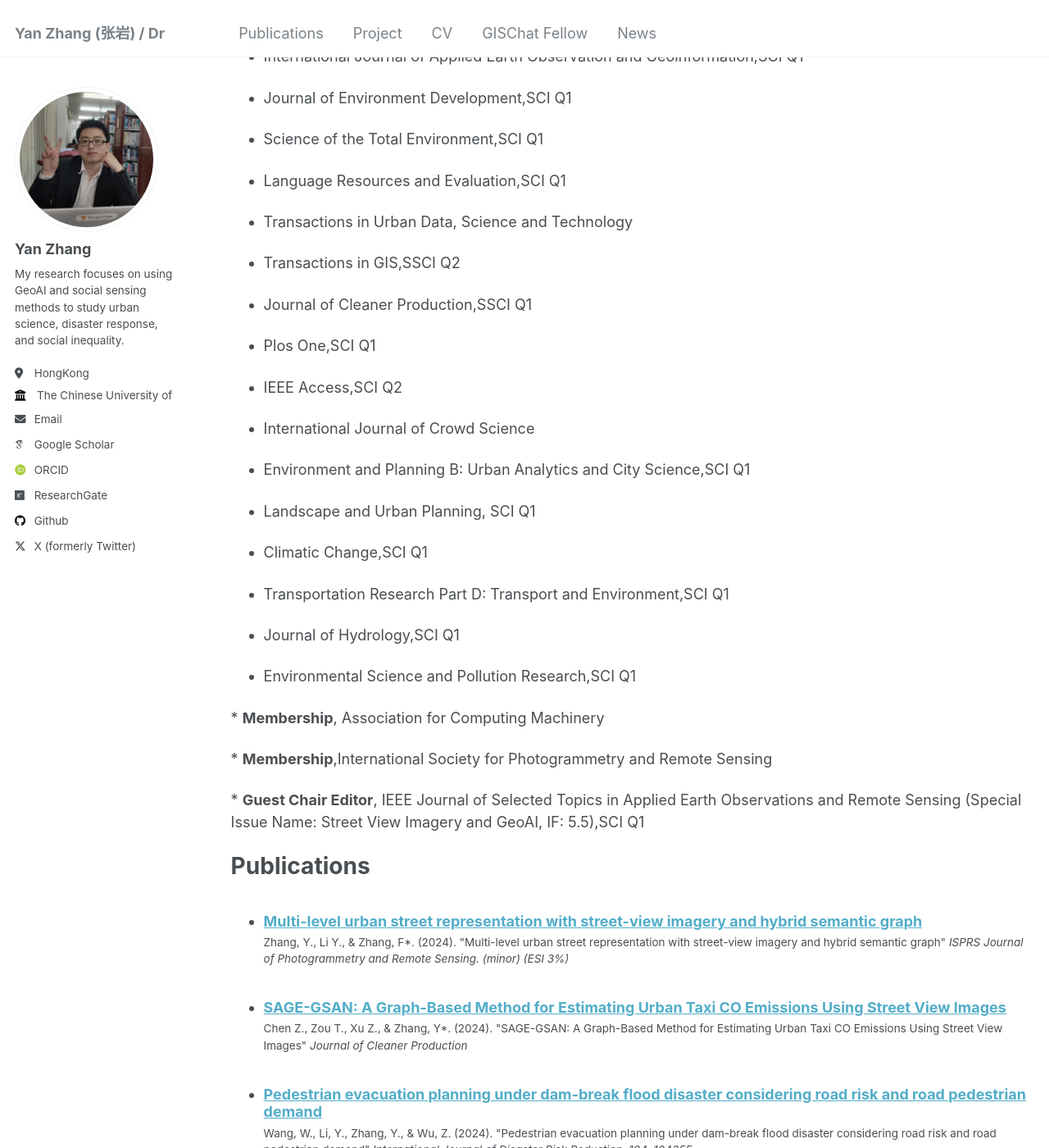
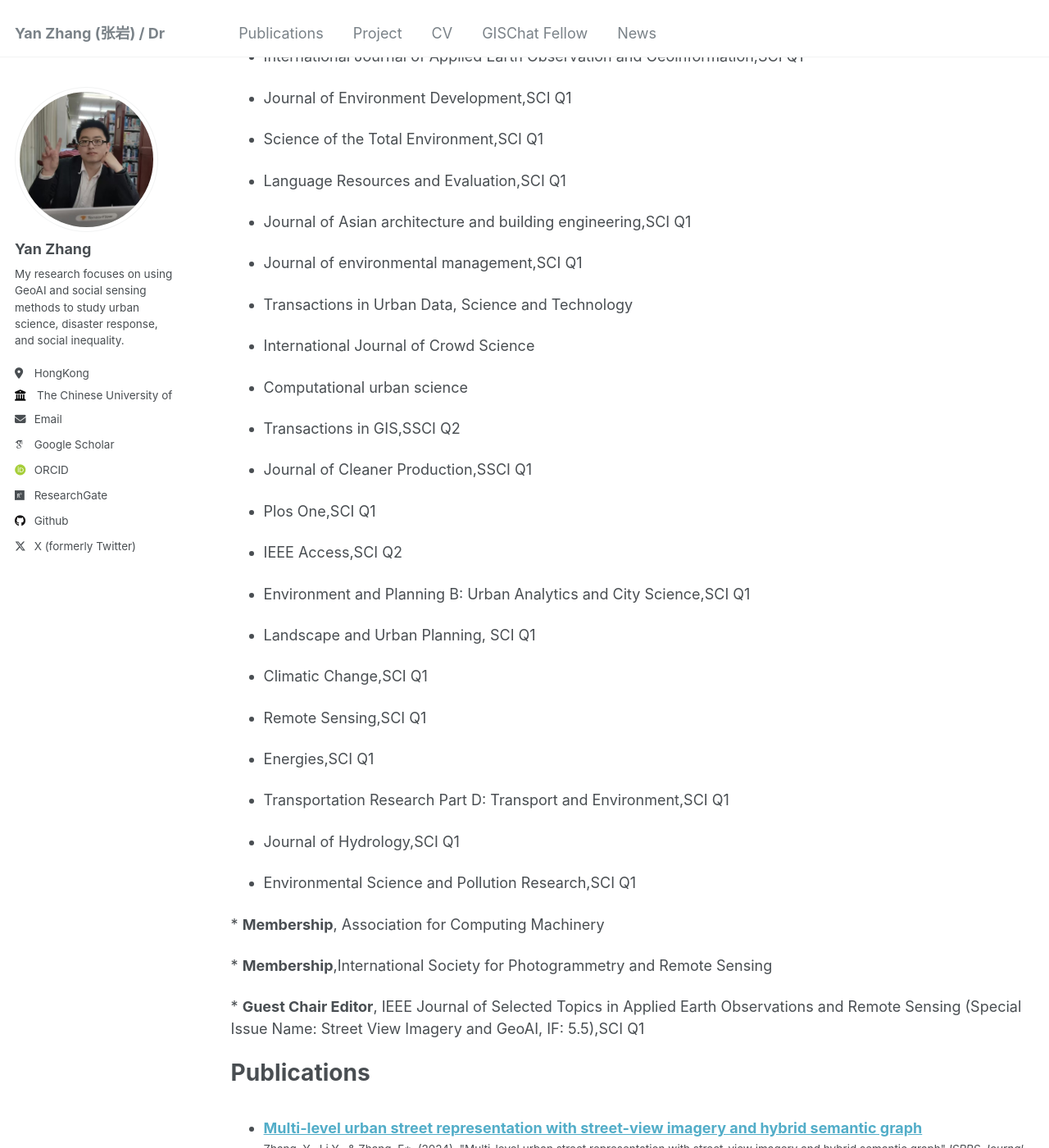
Before and after one commit to giserzy/giserzy.github.io, a Jekyll site: the page built from _pages/cv.md, in a window 1280 px wide and 1400 px high, scrolled down 1162 px. Shown: the whole window at 82% size. Built offline with Jekyll 4.4.1, drawn with Linux system fonts in a browser that asks for light colours; some web fonts are replaced.

```diff
--- a/_pages/cv.md
+++ b/_pages/cv.md
@@ -55,7 +55,15 @@ Reviewer
 
 *  Language Resources and Evaluation,SCI Q1
 
+*  Journal of Asian architecture and building engineering,SCI Q1
+
+*  Journal of environmental management,SCI Q1
+
 *  Transactions in Urban Data, Science and Technology
+
+*  International Journal of Crowd Science
+
+*  Computational urban science
 
 *  Transactions in GIS,SSCI Q2
 
@@ -65,14 +73,15 @@ Reviewer
 
 *  IEEE Access,SCI Q2
 
-*  International Journal of Crowd Science
-
 *  Environment and Planning B: Urban Analytics and City Science,SCI Q1
 
 *  Landscape and Urban Planning, SCI Q1
 
+*  Climatic Change,SCI Q1
 
-*  Climatic Change,SCI Q1
+*  Remote Sensing,SCI Q1
+
+*  Energies,SCI Q1
 
 *  Transportation Research Part D: Transport and Environment,SCI Q1
 
--- a/_pages/year-archive.html
+++ b/_pages/year-archive.html
@@ -1,7 +1,7 @@
 ---
 layout: archive
 permalink: /year-archive/
-title: "Blog posts"
+title: "News"
 author_profile: true
 redirect_from:
   - /wordpress/blog-posts/
--- a/_portfolio/portfolio-2.html
+++ b/_portfolio/portfolio-2.html
@@ -1,5 +1,5 @@
 ---
-title: "Project2"
+title: "Inequality"
 excerpt: "Sensing noise exposure and its inequality based on noise complaint data through vision-language hybrid method <br/><img src='/images/cam.png'>"
 collection: portfolio
 ---
```
Also changed, not shown: _portfolio/portfolio-1.md (+2 -2 lines).
